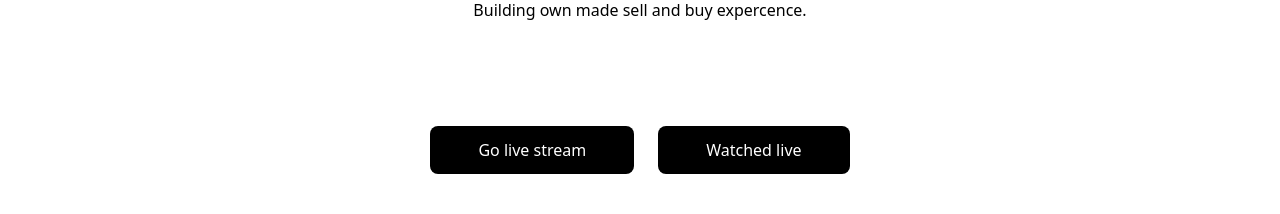
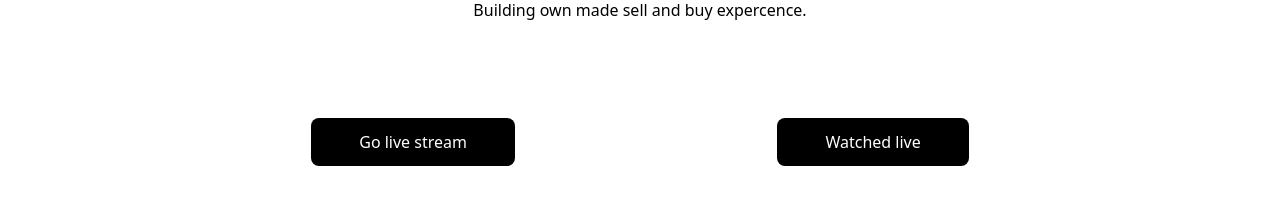
Before and after one commit to Vaibhavmurmu/nextjs13, a Next.js app: page / in a window 1280 px wide. Shown: the part 2212-2426 px from the top of the page. Built offline with nearby package versions, Linux system fonts and the light colour scheme.

Commit message:
Update index.js

```diff
--- a/pages/index.js
+++ b/pages/index.js
@@ -219,13 +219,13 @@ export default function Index() {
                   Building own made sell and buy expercence.
                 </p>
         </div>
-        <div className="mt-14 flex gap-6">
-        <button className="bg-black hover:bg-white text-white font-medium py-3 px-12 rounded-lg p-3 mt-12">
+        <div className="flex gap-6 mt-12 flex max-w-4xl flex-wrap items-center justify-around sm:w-full">
+        <button className="bg-black hover:bg-white text-white font-medium hover:text-black py-3 px-12 rounded-lg p-3 mt-12">
           <Link href="/login">
             <a>Go live stream</a>
           </Link>
         </button>
-        <button className="bg-black hover:bg-white text-white font-medium py-3 px-12 rounded-lg p-3 mt-12">
+        <button className="bg-black hover:bg-white text-white font-medium hover:text-black py-3 px-12 rounded-lg p-3 mt-12">
           <Link href="/register">
             <a>Watched live</a>
           </Link>
@@ -238,7 +238,7 @@ export default function Index() {
           <h2 className="text-bold">
             Get live updates
           </h2>
-          <input className="placeholder-show:border-gry-500 p-2..." placeholder="your@example.com"></input><button className="bg-black text-white hover:bg-white hover:text-black font-n py-1 px-3 rounded mt-0">Subscribe</button>
+          <input className="placeholder-show:border-gry-500 text-centre..." placeholder="your@example.com"></input><button className="bg-black text-white hover:bg-white hover:text-black font-n py-1 px-3 rounded mt-0">Subscribe</button>
         </div>
       </main>
     </div>
```
